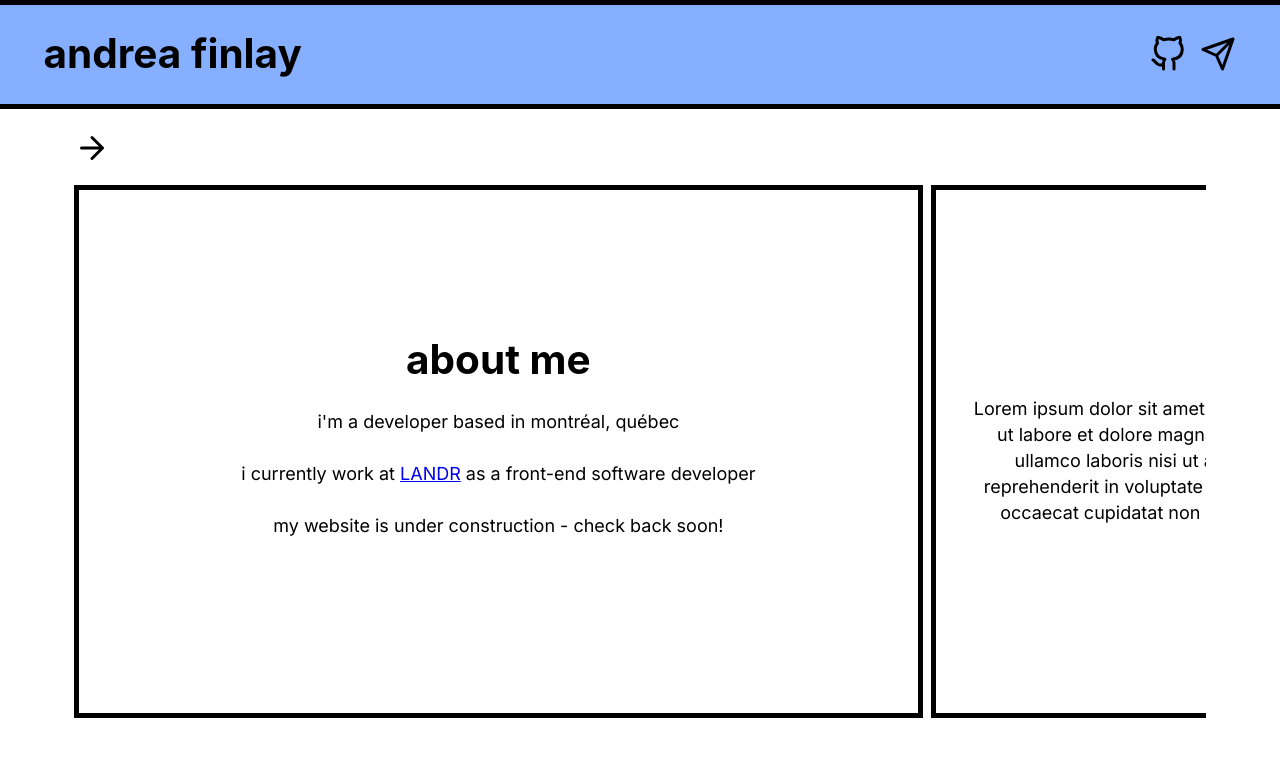
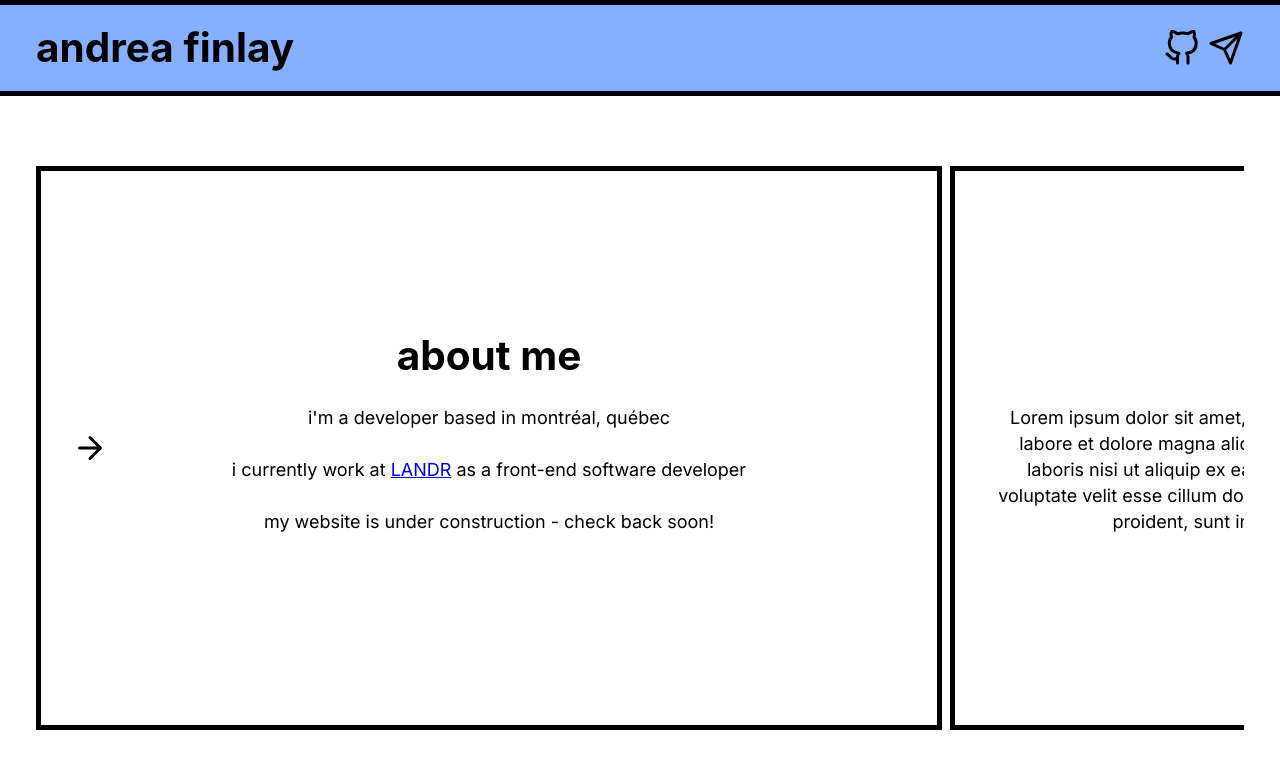
Before and after one commit to andreafinlay/andreafinlay, a Gatsby site: page / in a window 1280 px wide. Built offline with nearby package versions, Linux system fonts and the light colour scheme; Gatsby itself is replaced by a stand-in of ours; a web font is replaced by a local one.

Commit message:
fix(styles): make content styles consistent, clean up scroll method

```diff
--- a/src/components/content.tsx
+++ b/src/components/content.tsx
@@ -4,10 +4,11 @@
     SetStateAction,
     useEffect,
     useRef,
+    useState,
 } from 'react';
 import styled from 'styled-components';
 
-import { getNormalizedWheelValues, breakpoint } from '../helpers';
+import { breakpoint, scrollHorizontally } from '../helpers';
 import { ArrowRight } from '../assets/icons';
 import { useAllMdx } from '../hooks';
 import { Slide } from './slide';
@@ -19,14 +20,21 @@
 }
 
 const Wrapper = styled('div')`
-    height: 100%;
-    margin-top: 3.2rem;
+    position: absolute;
+    bottom: 0;
+    top: 96px;
     display: flex;
     flex-direction: column;
     align-items: flex-start;
 `;
 
-const ArrowWrapper = styled('div')`
+const ArrowWrapper = styled('div')<{ shouldShowArrow }>`
+    position: absolute;
+    height: 100%;
+    display: flex;
+    align-items: center;
+    margin-left: 4rem;
+
     -moz-animation: bounce 3s infinite;
     -webkit-animation: bounce 3s infinite;
     animation: bounce 3s infinite;
@@ -47,41 +55,42 @@
         }
     }
 
+    opacity: ${({ shouldShowArrow }) => (shouldShowArrow ? 1 : 0)};
+
     ${breakpoint('md')`
-        display: none;
+        opacity: 0;
     `};
+
+    transition: opacity 300ms ease-in-out;
 `;
 
 const ScrollWrapper = styled('div')`
     height: 100%;
-    margin-top: -3rem;
+    margin: 0 2rem;
     display: flex;
     align-items: center;
     overflow-x: scroll;
 
     ${breakpoint('md')`
         flex-direction: column;
+        margin: 0;
     `};
 `;
 
 export const Content: React.FC<ContentProps> = ({ setSlideRefs }) => {
     const edges = useAllMdx();
+    const [shouldShowArrow, setShouldShowArrow] = useState(true);
 
     const contentRef = useRef<HTMLDivElement>();
     const slideRefs: Array<MutableRefObject<HTMLDivElement> | undefined> = [];
 
-    const scrollHorizontally = (event) => {
-        event.preventDefault();
-        event.stopPropagation();
+    const handleHorizontalScroll = (event) => {
+        const { scrollPosition } = scrollHorizontally(event, contentRef);
 
-        const wheelValues = getNormalizedWheelValues(event);
-        const x =
-            wheelValues.pixelX !== 0 ? wheelValues.pixelX : wheelValues.pixelY;
-        const delta = Math.min(Math.abs(x), 150);
-        const direction = x > 0 ? 1 : -1;
-
-        if (contentRef && contentRef.current) {
-            contentRef.current.scrollLeft += delta * direction;
+        if (scrollPosition > 0) {
+            setShouldShowArrow(false);
+        } else {
+            setShouldShowArrow(true);
         }
     };
 
@@ -91,10 +100,10 @@
 
     return (
         <Wrapper>
-            <ArrowWrapper>
+            <ArrowWrapper shouldShowArrow={shouldShowArrow}>
                 <ArrowRight size={36} />
             </ArrowWrapper>
-            <ScrollWrapper ref={contentRef} onWheel={scrollHorizontally}>
+            <ScrollWrapper ref={contentRef} onWheel={handleHorizontalScroll}>
                 {edges.map((edge) => {
                     const slideRef = useRef<HTMLDivElement>();
                     slideRefs.push(slideRef);
--- a/src/components/header.tsx
+++ b/src/components/header.tsx
@@ -12,14 +12,14 @@
 
 const StyledHeader = styled('header')`
     background: #87afff;
-    margin-bottom: 1.45rem;
     border-top: 5px solid black;
     border-bottom: 5px solid black;
+    position: relative;
 `;
 
 const ContentWrapper = styled('div')`
-    margin: 0 1rem;
-    padding: 1.45rem 1.0875rem;
+    margin: 0 2rem;
+    height: 86px;
     display: flex;
     align-items: center;
     justify-content: space-between;
@@ -38,16 +38,12 @@
     justify-content: center;
     border: none;
     cursor: pointer;
+    padding: 0;
 `;
 
 const StyledLink = styled(Link)`
     color: black;
-    background-color: transparent;
-    display: flex;
-    align-items: center;
-    justify-content: center;
-    border: none;
-    cursor: pointer;
+    text-decoration: none;
 `;
 
 const LinksContainer = styled('div')`
--- a/src/components/layout.tsx
+++ b/src/components/layout.tsx
@@ -3,7 +3,6 @@
 
 import { Header } from './header';
 import { GlobalStyles } from '../globalStyles';
-import { breakpoint } from '../helpers';
 import { useSiteMetadata } from '../hooks';
 
 interface LayoutProps {
@@ -11,20 +10,9 @@
 }
 
 const LayoutBody = styled('div')`
-    margin: calc(1.45rem + 10px) 3rem;
-    position: absolute;
-    top: calc(1.45rem + 10px);
-    right: 0px;
-    bottom: 0px;
-    left: 0px;
-    padding: 0px 1.0875rem 1.45rem;
+    box-sizing: border-box;
+    padding-top: 96px;
     font-family: 'Inter';
-
-    ${breakpoint('md')`
-        margin: calc(1.45rem + 18px) 0 0 0;
-        padding-left: 0;
-        padding-right: 0;
-    `};
 `;
 
 export const Layout: React.FC<LayoutProps> = ({ children }) => {
@@ -45,7 +33,6 @@
             <Header siteAuthor={author} slideRefs={slideRefs} />
             <LayoutBody>
                 <main>{childrenWithProps}</main>
-                {/* <footer>© {new Date().getFullYear()}</footer> */}
             </LayoutBody>
         </>
     );
--- a/src/globalStyles.ts
+++ b/src/globalStyles.ts
@@ -2,7 +2,6 @@
 
 export const GlobalStyles = createGlobalStyle`
 html {
-  font-family: "Inter";
   -ms-text-size-adjust: 100%;
   -webkit-text-size-adjust: 100%;
 }
--- a/src/helpers/scroll.ts
+++ b/src/helpers/scroll.ts
@@ -52,6 +52,29 @@
     };
 };
 
+export const scrollHorizontally = (
+    event: WheelEvent,
+    ref: React.RefObject<HTMLDivElement>,
+): { scrollPosition: number } => {
+    event.preventDefault();
+    event.stopPropagation();
+
+    let scrollPosition;
+
+    const wheelValues = getNormalizedWheelValues(event);
+    const x =
+        wheelValues.pixelX !== 0 ? wheelValues.pixelX : wheelValues.pixelY;
+    const delta = Math.min(Math.abs(x), 150);
+    const direction = x > 0 ? 1 : -1;
+
+    if (ref && ref.current) {
+        ref.current.scrollLeft += delta * direction;
+        scrollPosition = ref.current.scrollLeft;
+    }
+
+    return { scrollPosition };
+};
+
 export const scrollToElement = (ref: React.RefObject<HTMLDivElement>) => {
     ref.current.scrollIntoView({ behavior: 'smooth' });
 };
```
Also changed, not shown: src/pages/404.tsx (+14 -2 lines).
